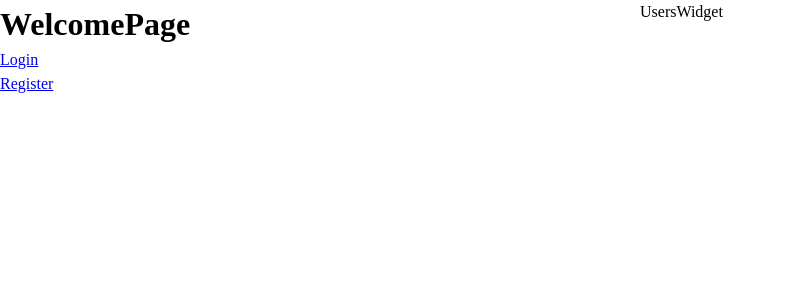
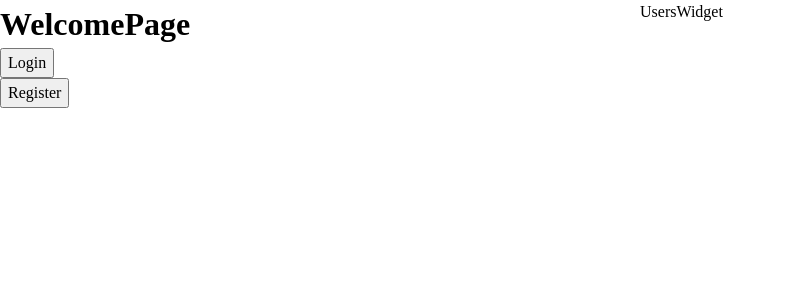
Before and after one commit to WithNoRegret/auth-form-frontend, a React (Vite) app: page / in a window 1280 px wide. Shown: the top 300 px of the page, without its empty margins (0-786 px from the left). Built offline with nearby package versions, Linux system fonts and the light colour scheme; no server answers.

Commit message:
buttons update

```diff
--- a/src/components/LoginPage/LoginPage.tsx
+++ b/src/components/LoginPage/LoginPage.tsx
@@ -42,7 +42,8 @@
                 <input type="password" name="password" id="password" />
                 <button type="submit">Login</button>
             </form>
-            <p>Not a user? <a href="/register">Register</a></p>
+            <p>Not a user?</p>
+            <button onClick={() => window.location.href = '/register'}>Register</button>
         </div>
 
     )
--- a/src/components/RegistrationPage/RegistrationPage.tsx
+++ b/src/components/RegistrationPage/RegistrationPage.tsx
@@ -11,7 +11,8 @@
                 <input type="password" name="password" id="password" required />
                 <button type="submit">Register</button>
             </form>
-            <p>Already a user? <a href="/login">Login</a></p>
+            <p>Already a user?</p>
+            <button onClick={() => window.location.href = '/login'}>Login</button>
         </div>
     )
 }
--- a/src/components/WelcomePage/WelcomePage.tsx
+++ b/src/components/WelcomePage/WelcomePage.tsx
@@ -4,9 +4,9 @@
     return (
         <div className={styles.body}>
             <h1>WelcomePage</h1>
-            <a href='/login'>Login</a>
+            <button onClick={() => window.location.href = '/login'}>Login</button>
             <br />
-            <a href='/register'> Register</a>
+            <button onClick={() => window.location.href = '/register'}>Register</button>
         </div>
 
     )
```
